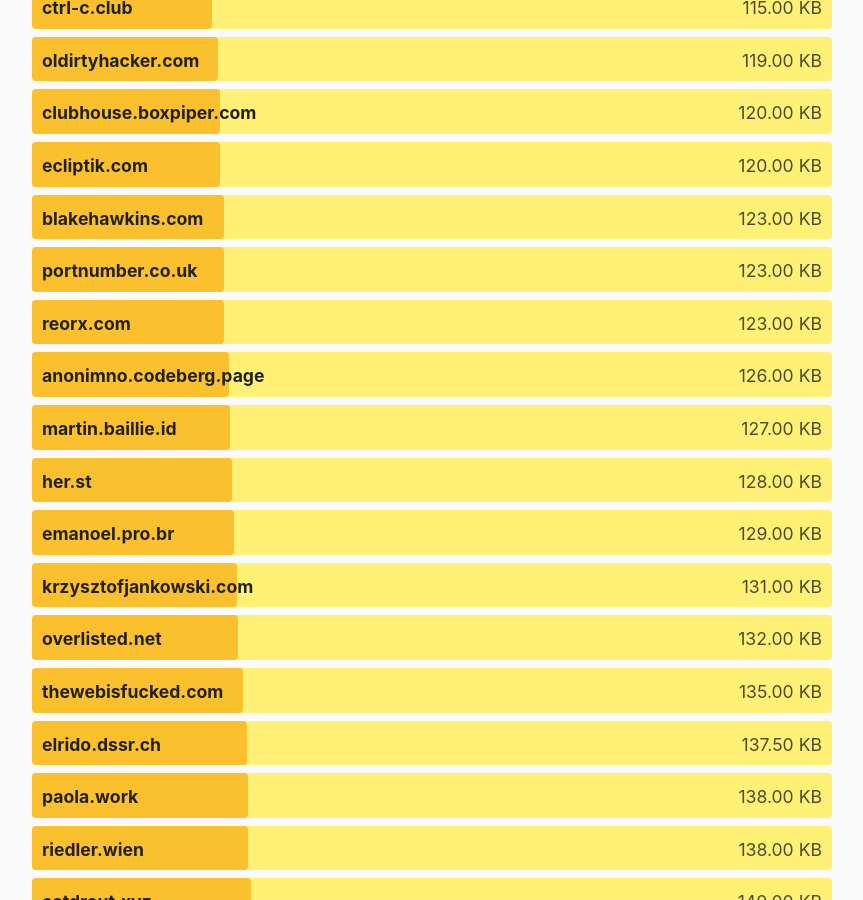
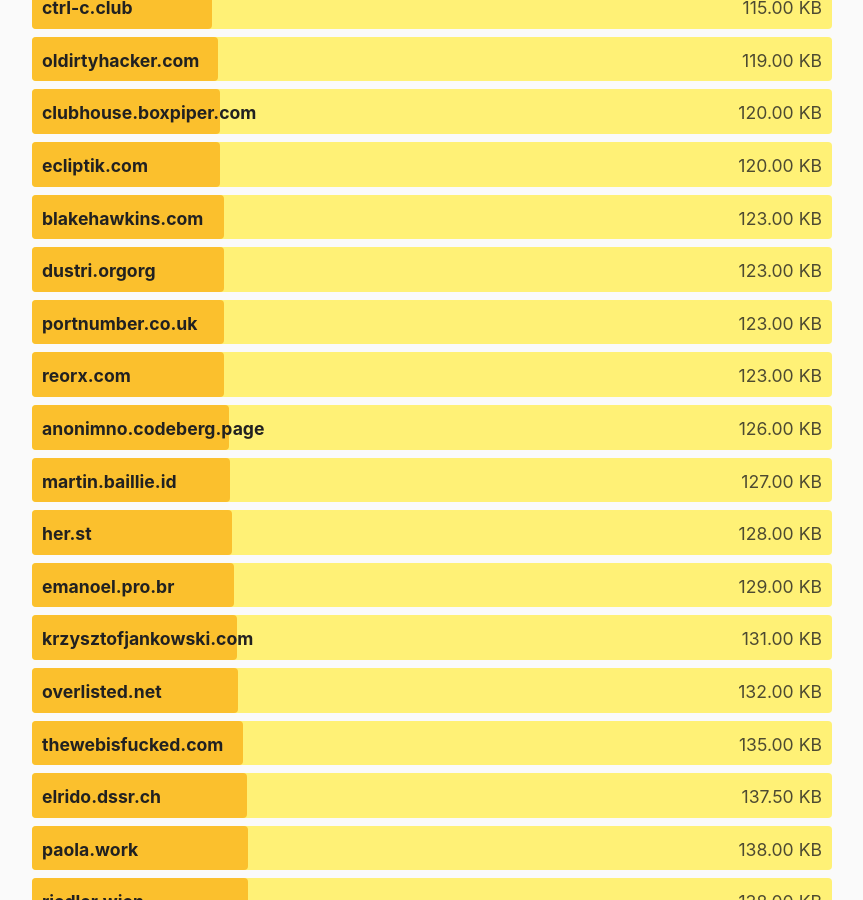
Before and after one commit to kevquirk/512kb.club, a Jekyll site: the page built from index.md, in a window 1280 px wide and 900 px high, scrolled down 20421 px. Shown: the whole window, without its empty margins (208-1071 px from the left). Built offline with Jekyll 4.4.1, drawn with Linux system fonts in a browser that asks for light colours.

Commit message:
Add dustri.org
https://gtmetrix.com/reports/dustri.org/IswUcaij/

```diff
--- a/_data/sites.yml
+++ b/_data/sites.yml
@@ -852,6 +852,11 @@
   url: https://dusansimic.me/
   size: 207
   last_checked: 2022-04-26
+
+- domain: dustri.orgorg
+  url: https://dustri.org/b/
+  size: 123
+  last_checked: 2023-03-01
 
 - domain: dvergamål.no
   url: https://dvergamål.no/
```
